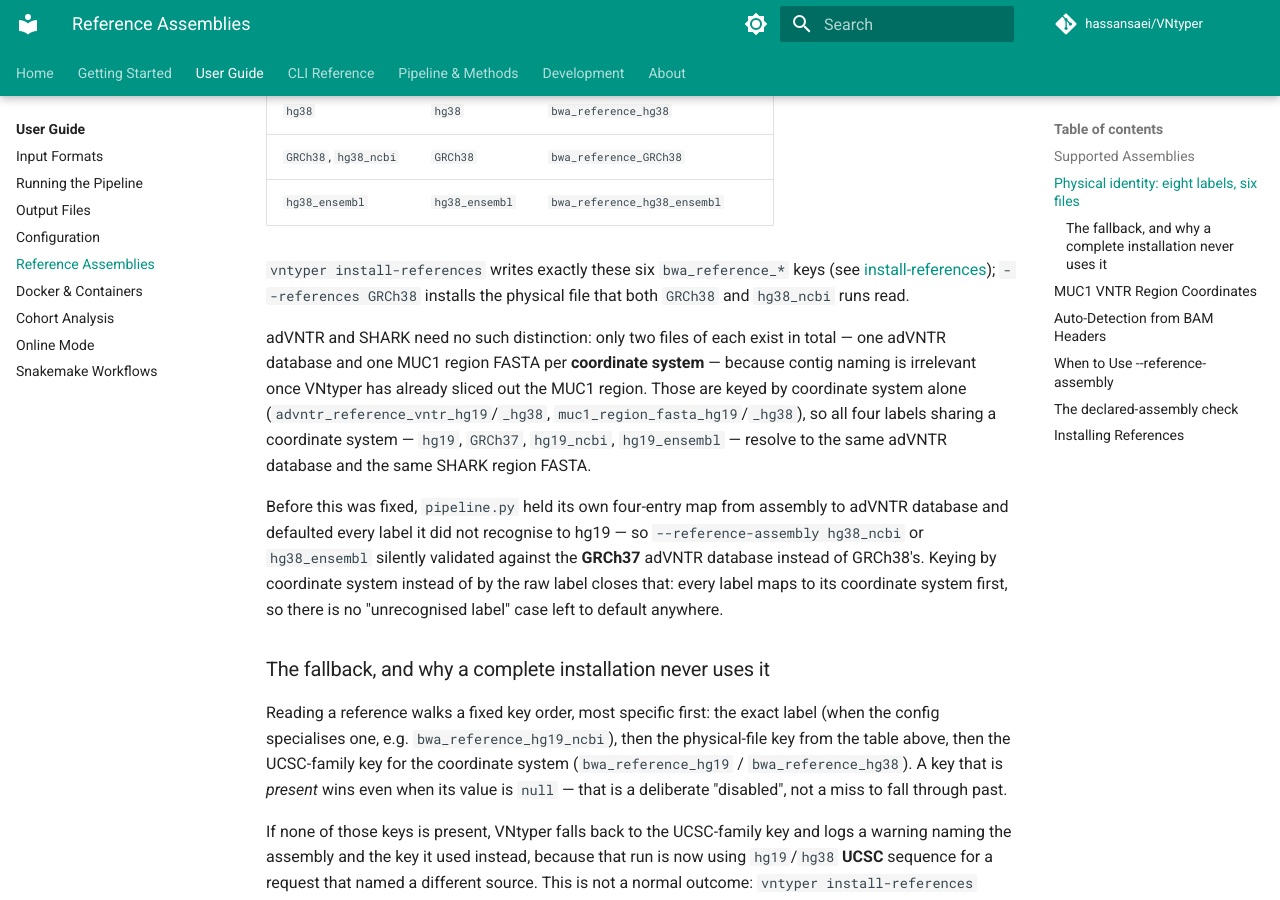
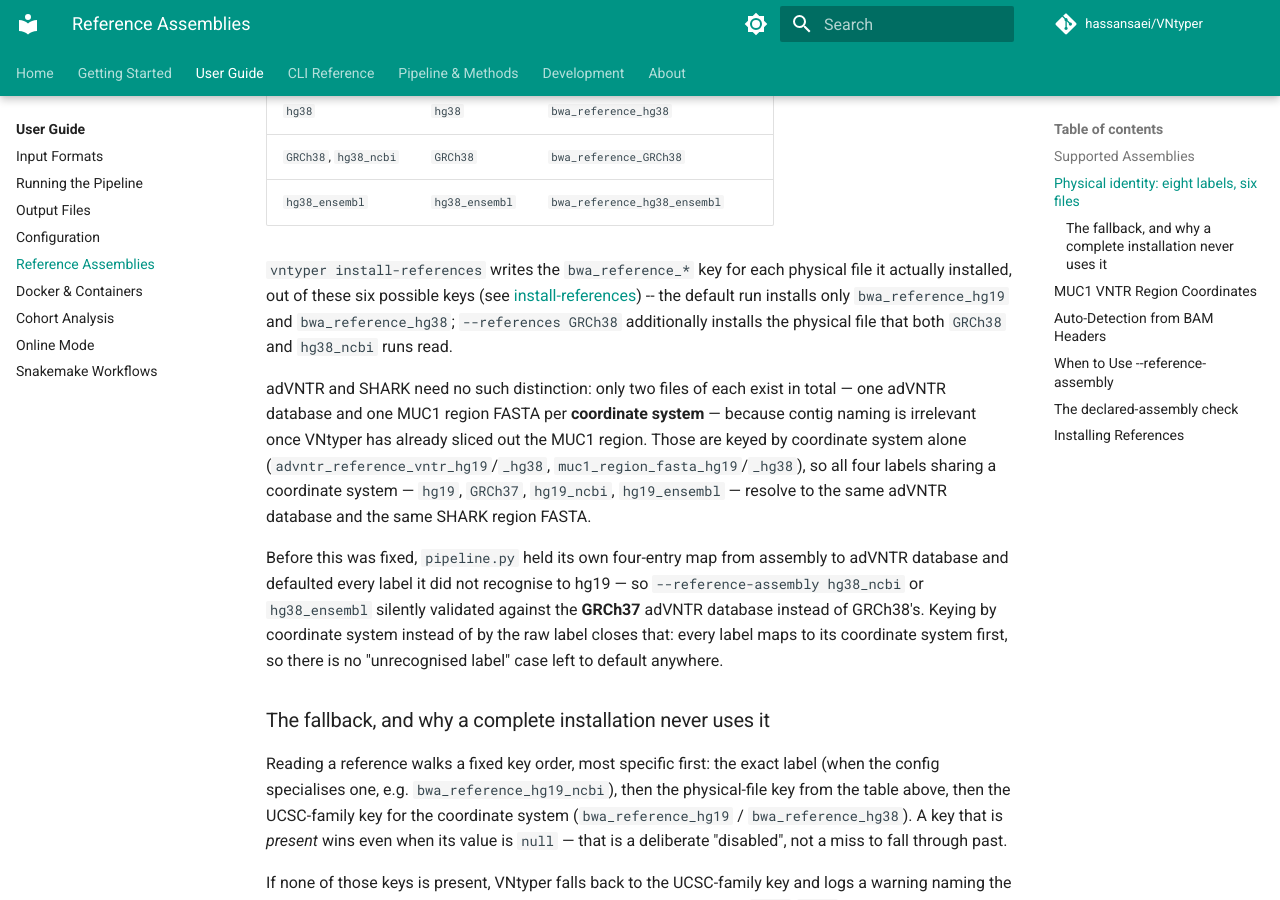
Before and after one commit to hassansaei/VNtyper, an MkDocs documentation site: the page built from docs/user-guide/reference-assemblies.md, in a window 1280 px wide and 900 px high, scrolled down 1164 px. Built offline with MkDocs 1.6.1 and Material for MkDocs 9.7.7, drawn with Linux system fonts in a browser that asks for light colours; comment, search, counter and statistics services are not loaded.

Commit message:
docs: clarify install-references writes only the keys it actually installed
The prior wording read as if every run writes all six bwa_reference_*
keys; only a run that selected each physical id does. Self-review catch
on the task-16 documentation pass.

Co-Authored-By: Claude Opus 5 (1M context) <noreply@anthropic.com>
Claude-Session: https://claude.ai/code/session_01KH1Z9wjJ2dZspU68VmXpTR

```diff
--- a/docs/user-guide/reference-assemblies.md
+++ b/docs/user-guide/reference-assemblies.md
@@ -33,9 +33,11 @@ leaves six physical files behind the eight labels:
 | `GRCh38`, `hg38_ncbi` | `GRCh38` | `bwa_reference_GRCh38` |
 | `hg38_ensembl` | `hg38_ensembl` | `bwa_reference_hg38_ensembl` |
 
-`vntyper install-references` writes exactly these six `bwa_reference_*` keys (see
-[install-references](../cli/install-references.md)); `--references GRCh38` installs the
-physical file that both `GRCh38` and `hg38_ncbi` runs read.
+`vntyper install-references` writes the `bwa_reference_*` key for each physical file it
+actually installed, out of these six possible keys (see
+[install-references](../cli/install-references.md)) -- the default run installs only
+`bwa_reference_hg19` and `bwa_reference_hg38`; `--references GRCh38` additionally installs
+the physical file that both `GRCh38` and `hg38_ncbi` runs read.
 
 adVNTR and SHARK need no such distinction: only two files of each exist in total — one
 adVNTR database and one MUC1 region FASTA per **coordinate system** — because contig naming
```
